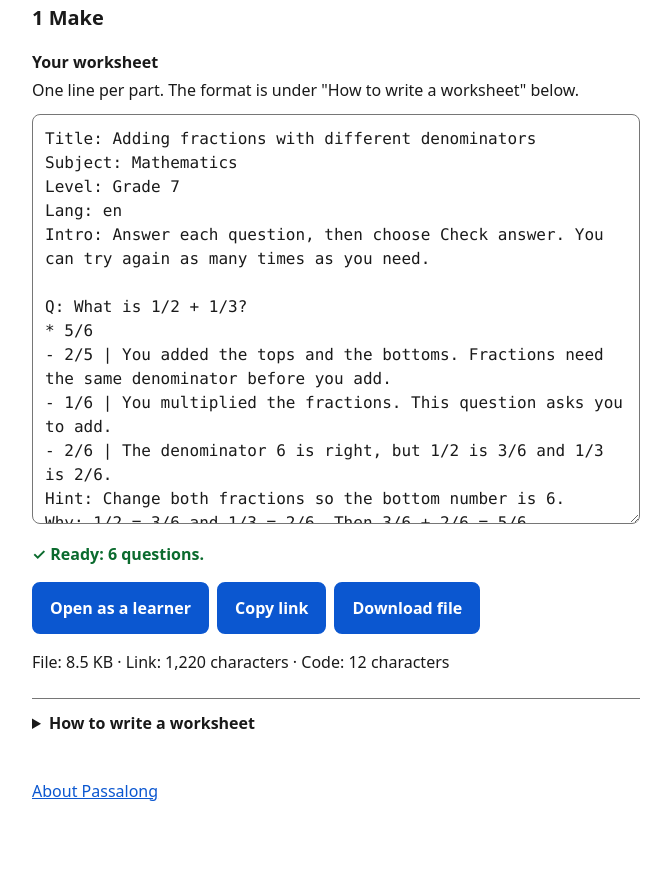
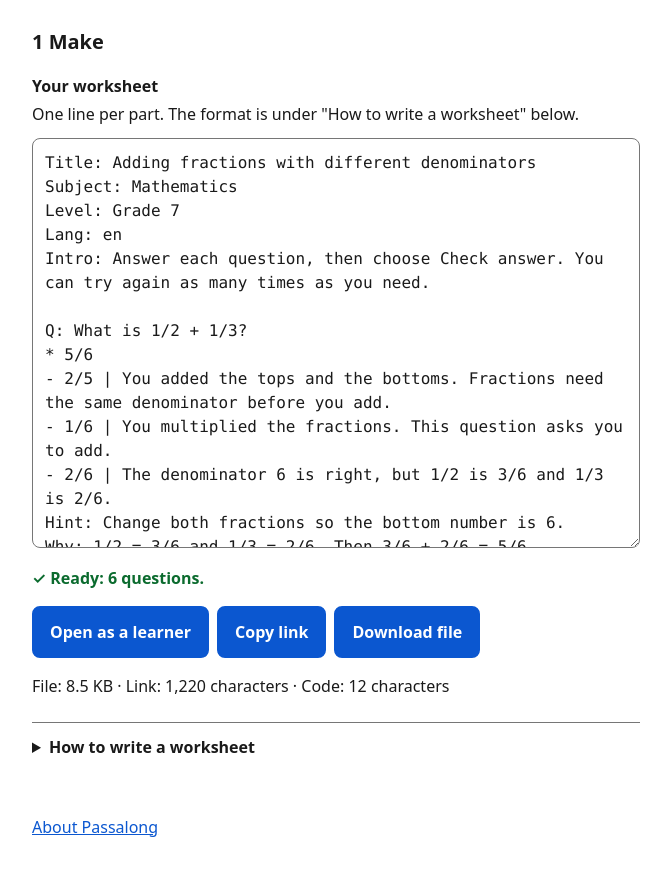
Before and after one commit to youneedgreg/Passalong, a website built with Vite: page index.html in a window 1280 px wide. Shown: the part 309-1184 px from the top of the page, without its empty margins (304-975 px from the left). Before the commit the page ends 1144 px from the top, so only its background shows below. Built offline with nearby package versions, Linux system fonts and the light colour scheme.

Commit message:
fix(a11y): make every link at least 48 px tall
Footer links on Make and Collect, the open-Collect link on Make and the links inside sentences on About were 18 to 42 px tall. They now get the same padding as the About footer links.

```diff
--- a/src/about/about.css
+++ b/src/about/about.css
@@ -11,5 +11,5 @@ caption { text-align: left; font-weight: 600; padding-bottom: .5rem; }
 th, td { text-align: left; vertical-align: top; padding: .5rem .75rem .5rem 0; border-bottom: 1px solid var(--line); }
 tbody th { font-weight: 600; min-width: 9rem; }
 .foot { margin-top: 2rem; }
-.foot a { display: inline-block; padding: .75rem 0; }
+.foot a, p a, li a { display: inline-block; padding: .75rem 0; }
 a { color: var(--accent); overflow-wrap: anywhere; }
--- a/src/builder/make.css
+++ b/src/builder/make.css
@@ -19,6 +19,7 @@
 .format dd { margin: 0 0 .25rem; }
 #help { margin: 1.5rem 0; border-top: 1px solid var(--line); }
 .foot { margin-top: 2rem; }
+.foot a, .steps a { display: inline-block; padding: .75rem 0; }
 a { color: var(--accent); }
 .button, .button:visited { color: var(--paper); }
 .sr-only { position: absolute; width: 1px; height: 1px; padding: 0; margin: -1px; overflow: hidden; clip: rect(0 0 0 0); white-space: nowrap; border: 0; }
--- a/src/collect/collect.css
+++ b/src/collect/collect.css
@@ -23,5 +23,6 @@ th, td { text-align: left; vertical-align: top; padding: .5rem .75rem .5rem 0; b
 #learners td, #learners thead th:nth-child(n + 3) { white-space: nowrap; }
 .fbline { display: block; }
 .foot { margin-top: 2rem; }
+.foot a { display: inline-block; padding: .75rem 0; }
 a { color: var(--accent); }
 .sr-only { position: absolute; width: 1px; height: 1px; padding: 0; margin: -1px; overflow: hidden; clip: rect(0 0 0 0); white-space: nowrap; border: 0; }
```
